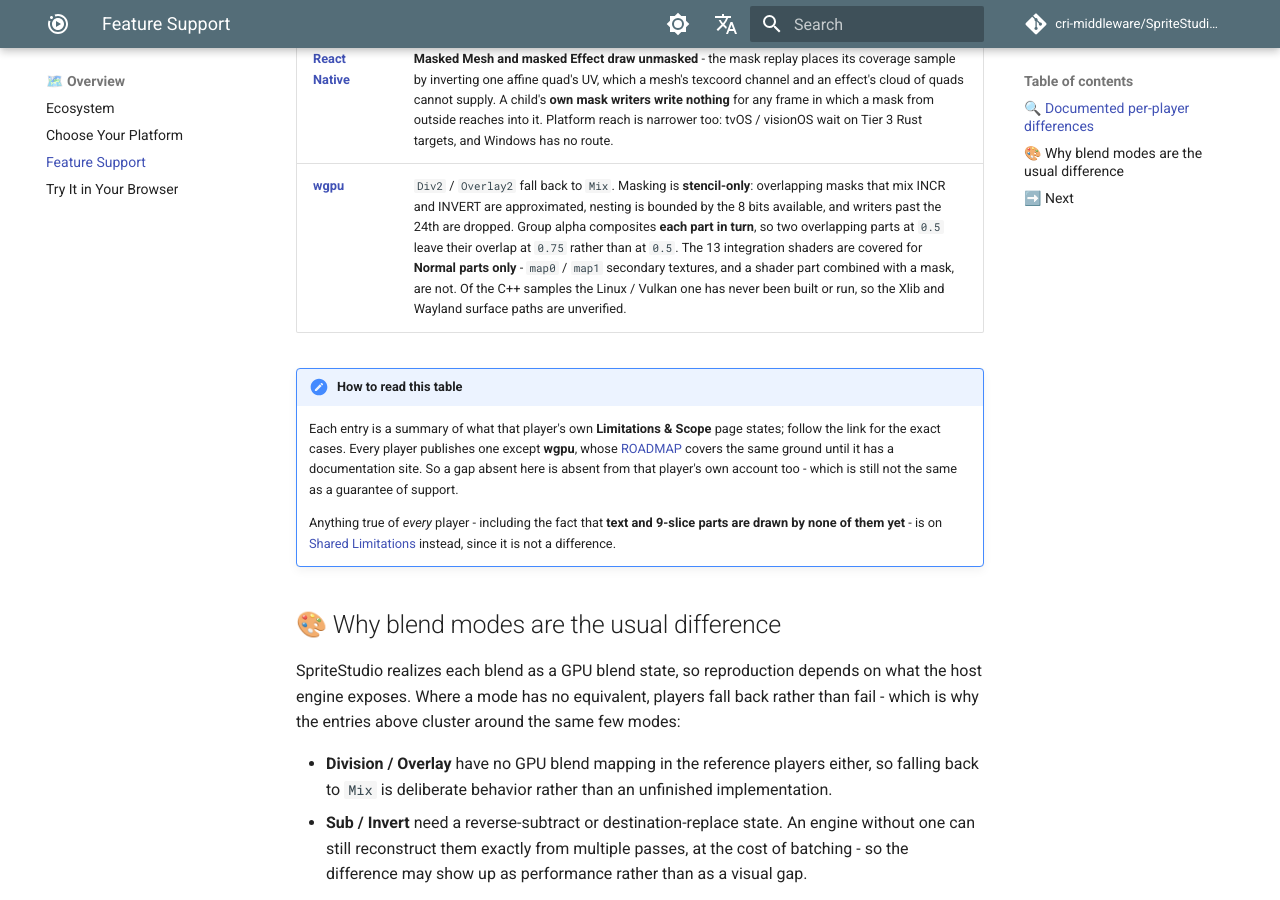
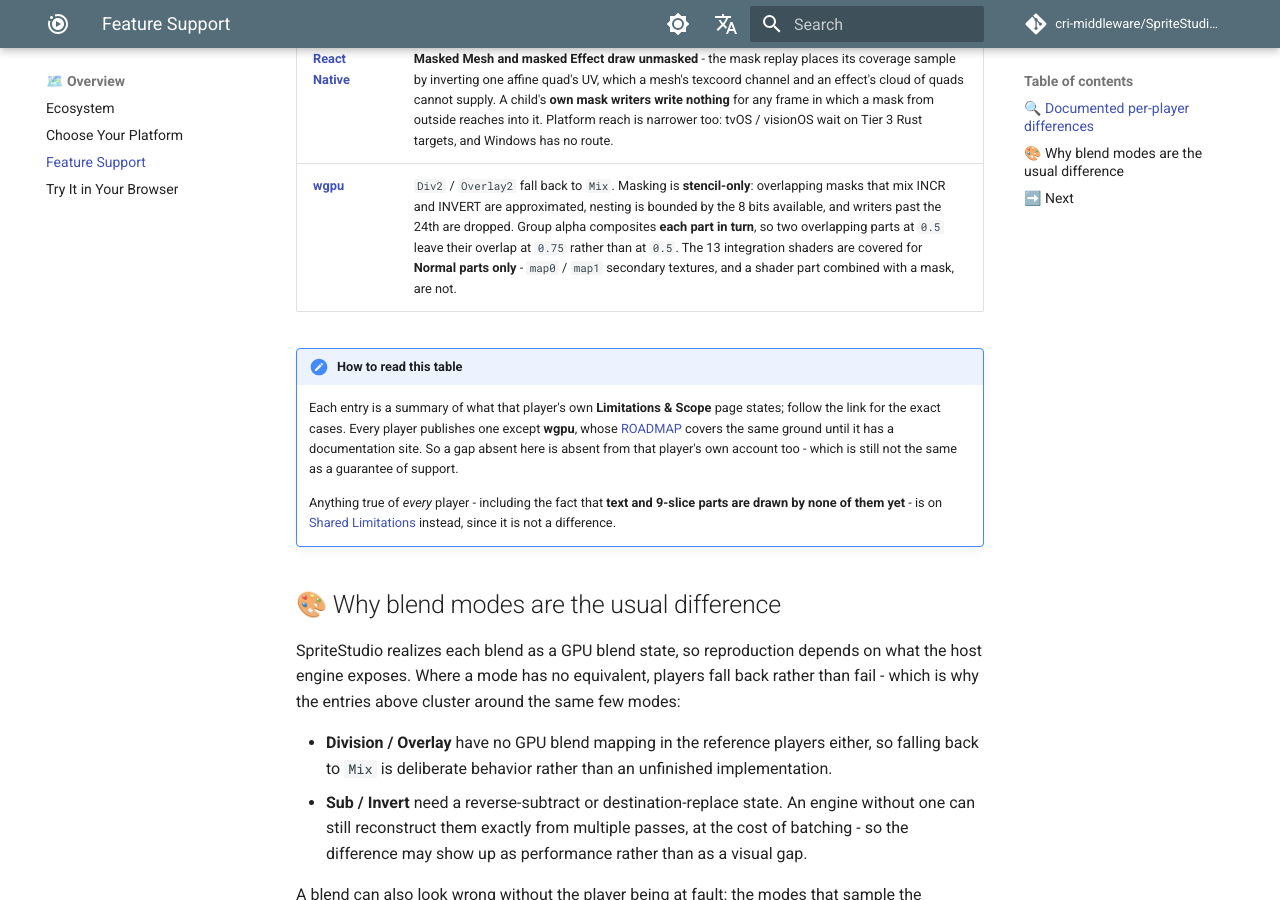
Before and after one commit to cri-middleware/SpriteStudio-Docs, an MkDocs documentation site: the page built from docs/en/overview/feature-support.md, in a window 1280 px wide and 900 px high, scrolled down 1189 px. Built offline with MkDocs 1.6.1 and Material for MkDocs 9.7.7, drawn with Linux system fonts in a browser that asks for light colours; comment, search, counter and statistics services are not loaded.

Commit message:
docs: the unbuilt Vulkan sample is not a wgpu limitation
"Of the C++ samples the Linux / Vulkan one has never been built or run" says
how far verification has got, not what the Player cannot do — and it is about a
sample under `examples/`, not about the Player at all. Nothing in it changes
what a `.ssab` looks like on screen.

Nothing moves anywhere: SSPlayerForWgpu's ROADMAP already carries it in more
detail than this sentence did, including why one Linux run per window path is
what closes it (Xwayland means an X11 window never reaches the
`SS_WINDOW_WAYLAND` arm). So the portal simply stops repeating it.

Last of the four entries #37 and #38 covered. The wgpu row is now four
technical constraints and nothing else.

```diff
--- a/docs/en/overview/feature-support.md
+++ b/docs/en/overview/feature-support.md
@@ -23,7 +23,7 @@ the core computes but leaves the player to draw or play - are in
 | **[Flutter](../players/flutter.md)** | Two render backends (`flutter_gpu` / Canvas; Web is always Canvas). On Canvas, `Sub` and `Invert` are reconstructed from three passes (they cannot batch); `Div2` / `Overlay2` render as `Mix` on **both** backends. Widget **part following** carries the transform but not the draw order - a followed widget paints above the whole animation rather than between its parts - and assumes the view draws unscaled. |
 | **[Ren'Py](../players/renpy.md)** | Division / Overlay fall back to `Mix`. **Part tracking** carries the transform but not the draw order - a pinned child paints in front of the whole sprite rather than between its parts. A few features are approximate rather than exact - masking, whole-part tint on Mesh parts, and anything nested inside an Instance part. Its own docs enumerate each case. |
 | **[React Native](../players/react-native.md)** | **Masked Mesh and masked Effect draw unmasked** - the mask replay places its coverage sample by inverting one affine quad's UV, which a mesh's texcoord channel and an effect's cloud of quads cannot supply. A child's **own mask writers write nothing** for any frame in which a mask from outside reaches into it. Platform reach is narrower too: tvOS / visionOS wait on Tier 3 Rust targets, and Windows has no route. |
-| **[wgpu](../players/wgpu.md)** | `Div2` / `Overlay2` fall back to `Mix`. Masking is **stencil-only**: overlapping masks that mix INCR and INVERT are approximated, nesting is bounded by the 8 bits available, and writers past the 24th are dropped. Group alpha composites **each part in turn**, so two overlapping parts at `0.5` leave their overlap at `0.75` rather than at `0.5`. The 13 integration shaders are covered for **Normal parts only** - `map0` / `map1` secondary textures, and a shader part combined with a mask, are not. Of the C++ samples the Linux / Vulkan one has never been built or run, so the Xlib and Wayland surface paths are unverified. |
+| **[wgpu](../players/wgpu.md)** | `Div2` / `Overlay2` fall back to `Mix`. Masking is **stencil-only**: overlapping masks that mix INCR and INVERT are approximated, nesting is bounded by the 8 bits available, and writers past the 24th are dropped. Group alpha composites **each part in turn**, so two overlapping parts at `0.5` leave their overlap at `0.75` rather than at `0.5`. The 13 integration shaders are covered for **Normal parts only** - `map0` / `map1` secondary textures, and a shader part combined with a mask, are not. |
 
 !!! note "How to read this table"
     Each entry is a summary of what that player's own **Limitations & Scope** page states; follow
```
Also changed, not shown: docs/ja/overview/feature-support.md (+1 -1 lines).
